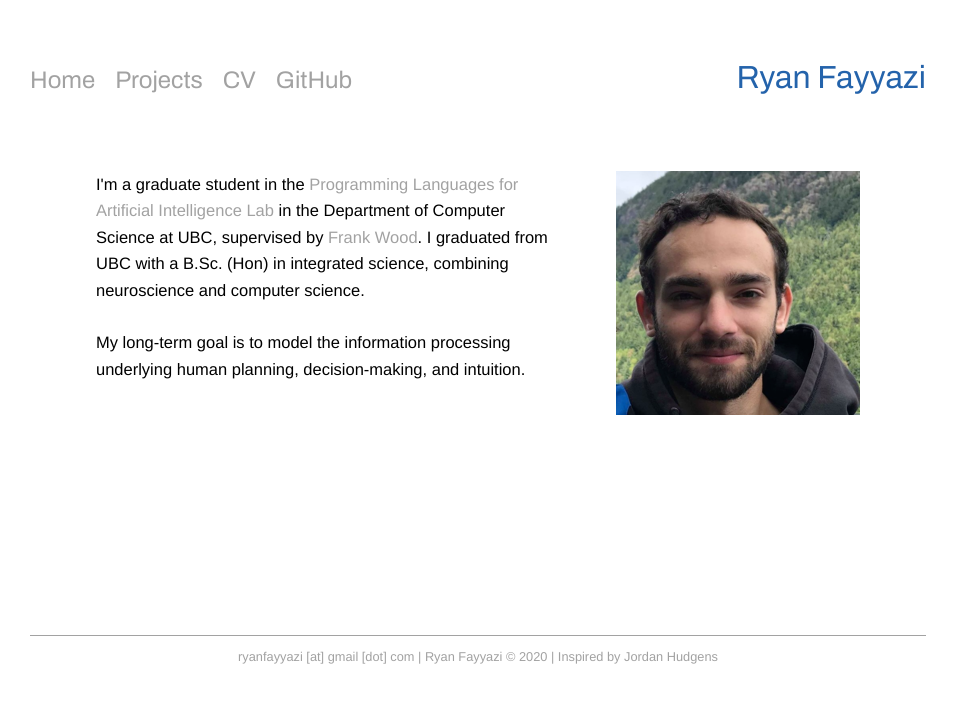
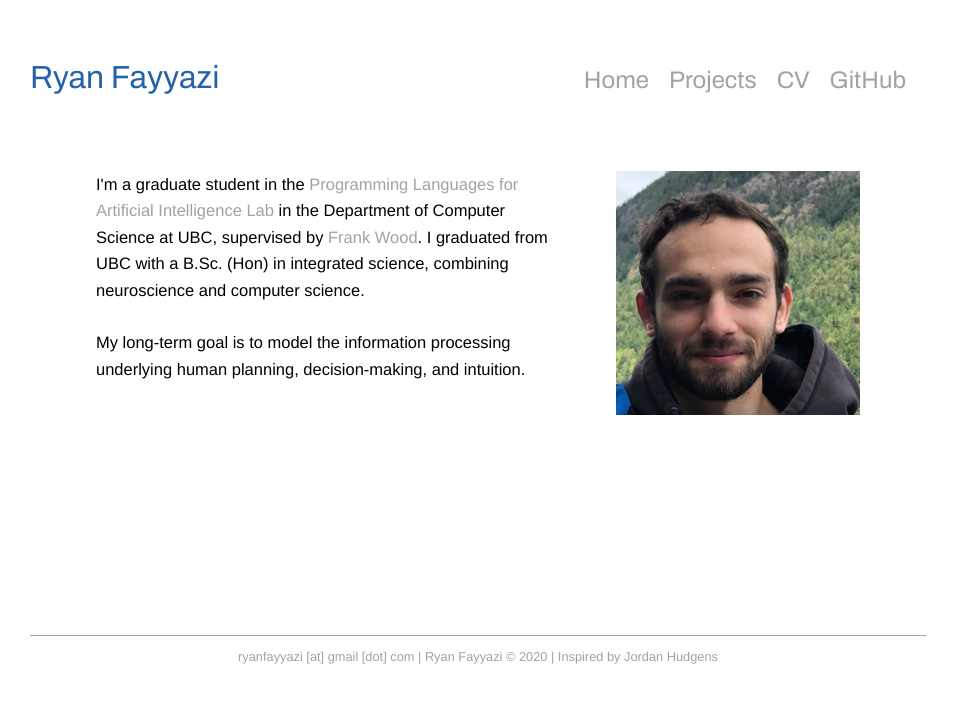
Before and after one commit to rfayyazi/rfayyazi.github.io, a Jekyll site: the page index.html, which Jekyll copies as it is, in a window 1280 px wide. Shown: the top 703 px of the page, without its empty margins (162-1117 px from the left). Built offline with Jekyll 4.4.1, drawn with Linux system fonts in a browser that asks for light colours.

Commit message:
Update index.html

```diff
--- a/index.html
+++ b/index.html
@@ -10,6 +10,11 @@
     <div class='container'>
 
       <div class='nav-wrapper'>
+        <div class='right-side'>
+          <div class='page-title'>
+            <div>Ryan Fayyazi</div>
+          </div>
+        </div>
         <div class='left-side'>
           <div class='nav-link-wrapper'>
             <a href='index.html'>Home</a>
@@ -25,11 +30,6 @@
           </div>
           <div class='nav-link-wrapper'>
             <a href='https://github.com/rfayyazi'>GitHub</a>
-          </div>
-        </div>
-        <div class='right-side'>
-          <div class='page-title'>
-            <div>Ryan Fayyazi</div>
           </div>
         </div>
       </div>
```
